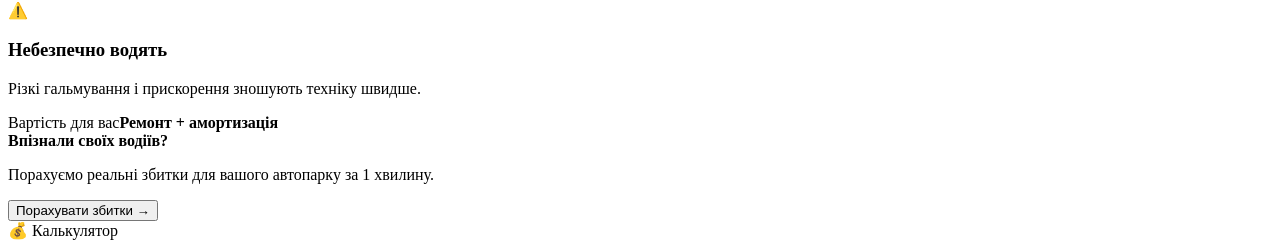
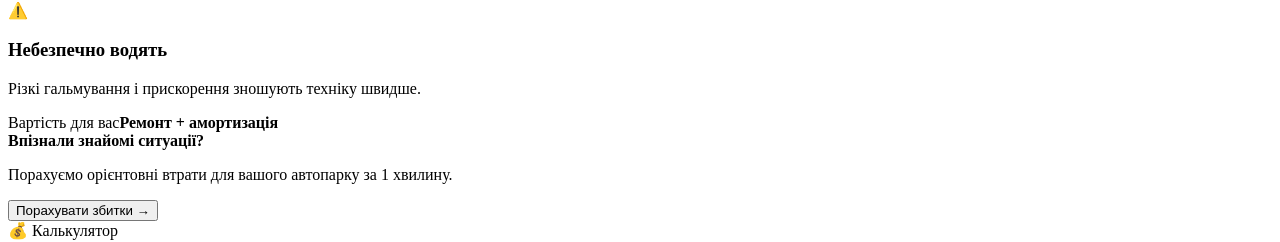
Before and after one commit to Anastasiia1002/km, a React (Vite) app: page / in a window 1280 px wide. Shown: the part 2618-2860 px from the top of the page. Built offline with nearby package versions, Linux system fonts and the light colour scheme; the HTML template or start-up script is replaced by a standard one.

Commit message:
Soften pain CTA that blamed drivers
Replace “Впізнали своїх водіїв?” with situation-focused copy about familiar losses.

Co-authored-by: Anastasiia Luhinich <Anastasiia1002@users.noreply.github.com>

```diff
--- a/src/App.jsx
+++ b/src/App.jsx
@@ -713,8 +713,8 @@ function PainSection() {
         </div>
         <div className="pain-cta-panel">
           <div>
-            <b>Впізнали своїх водіїв?</b>
-            <p>Порахуємо реальні збитки для вашого автопарку за 1 хвилину.</p>
+            <b>Впізнали знайомі ситуації?</b>
+            <p>Порахуємо орієнтовні втрати для вашого автопарку за 1 хвилину.</p>
           </div>
           <button className="btn btn-primary" type="button" onClick={() => document.getElementById("calc")?.scrollIntoView({ behavior: "smooth" })}>
             Порахувати збитки →
```
